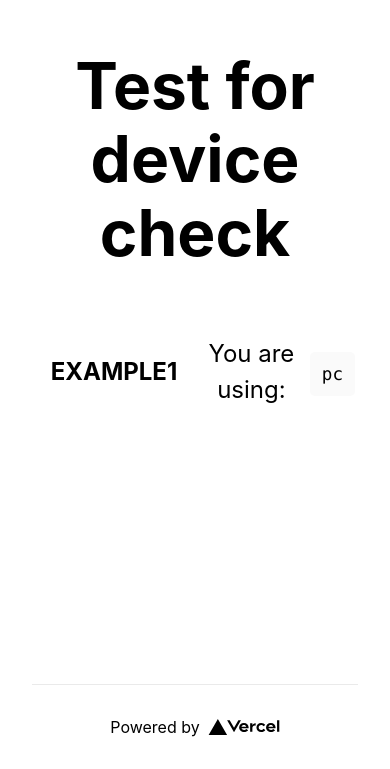
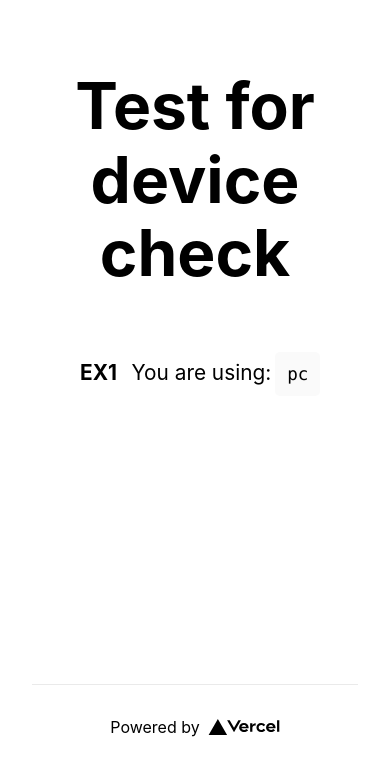
Before and after one commit to piyuun/checking-device, a Next.js app: page / in a window 390 px wide. Shown: the part 160-929 px from the top of the page. Built offline with nearby package versions, Linux system fonts and the light colour scheme.

Commit message:
[Style] Fix style for mobile view

```diff
--- a/pages/index.tsx
+++ b/pages/index.tsx
@@ -52,7 +52,7 @@
                 return (
                   <tr key={id}>
                     <td>
-                      <strong>EXAMPLE{id + 1}</strong>
+                      <strong>EX{id + 1}</strong>
                     </td>
                     <td>You are using: </td>
                     <td>
--- a/styles/Home.module.css
+++ b/styles/Home.module.css
@@ -53,11 +53,11 @@
 .description {
   margin: 4rem 0;
   line-height: 1.5;
-  font-size: 1.5rem;
+  font-size: 1.3rem;
 }
 
 .table tr td:first-child {
-  width: 160px;
+  width: 60px;
 }
 
 .code {
```
